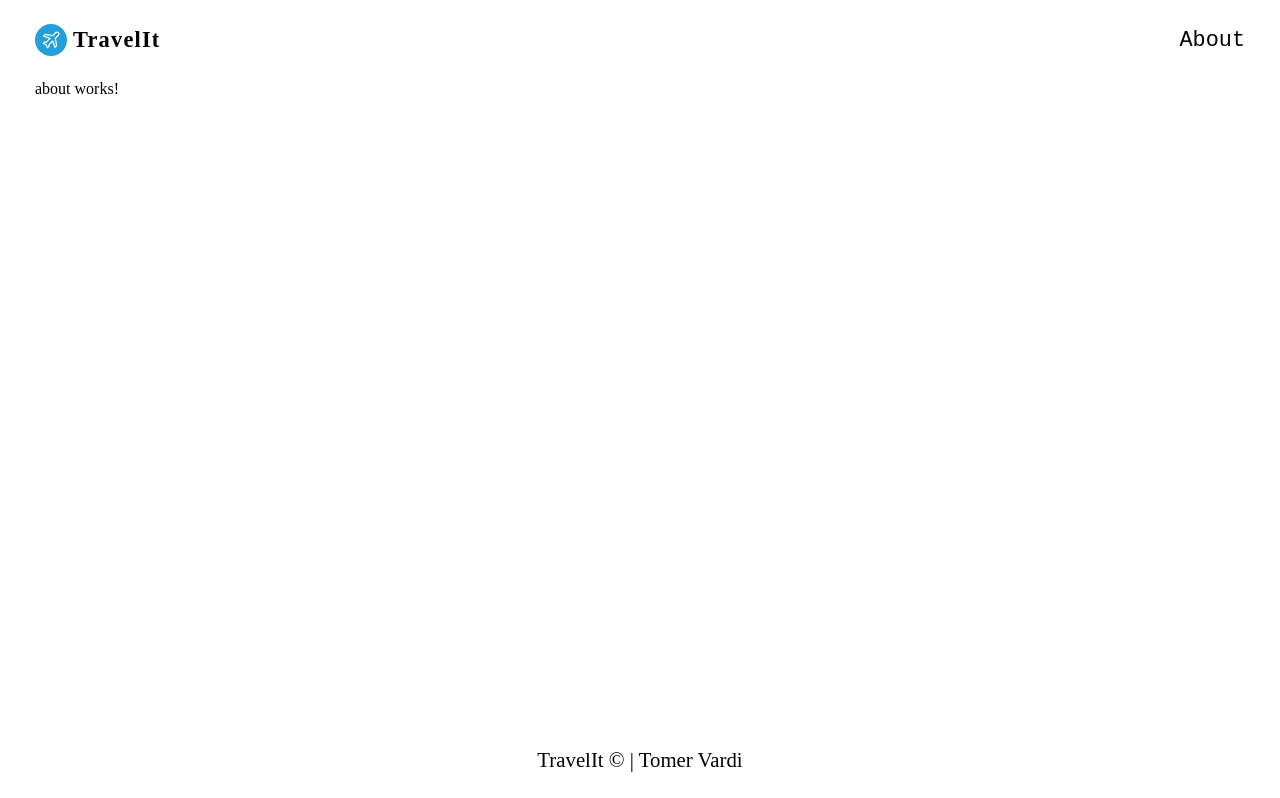
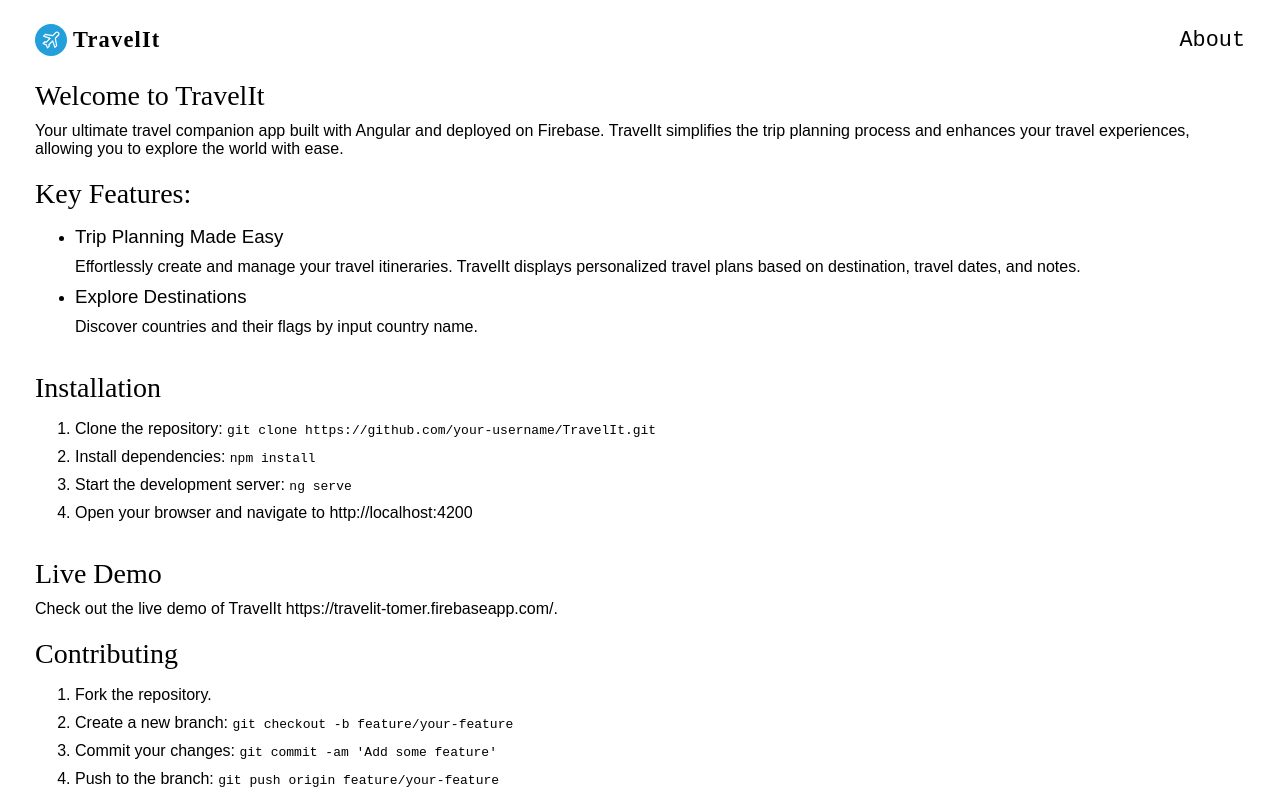
Before and after one commit to varditomer/TravelIt, an Angular app: page /about in a window 1280 px wide. Shown: the top 798 px of the page. Built offline with nearby package versions, Linux system fonts and the light colour scheme.

Commit message:
styles update and add about page

```diff
--- a/src/app/pages/about/about.component.html
+++ b/src/app/pages/about/about.component.html
@@ -1 +1,55 @@
-<p>about works!</p>
+<section class="about-page">
+    <section>
+        <h2>Welcome to TravelIt</h2>
+        <p>Your ultimate travel companion app built with Angular and deployed on Firebase. TravelIt simplifies
+            the trip planning process and enhances your travel experiences, allowing you to explore the world
+            with ease.</p>
+    </section>
+
+    <section>
+        <h2>Key Features:</h2>
+        <ul>
+            <li>
+                <h3>Trip Planning Made Easy</h3>
+                <p>Effortlessly create and manage your travel itineraries. TravelIt displays personalized
+                    travel plans based on destination, travel dates, and notes.</p>
+            </li>
+            <li>
+                <h3>Explore Destinations</h3>
+                <p>Discover countries and their flags by input country name.</p>
+            </li>
+        </ul>
+    </section>
+
+    <section>
+        <h2>Installation</h2>
+        <ol>
+            <li>Clone the repository: <code>git clone https://github.com/your-username/TravelIt.git</code></li>
+            <li>Install dependencies: <code>npm install</code></li>
+            <li>Start the development server: <code>ng serve</code></li>
+            <li>Open your browser and navigate to <a href="http://localhost:4200">http://localhost:4200</a></li>
+        </ol>
+    </section>
+
+    <section>
+        <h2>Live Demo</h2>
+        <p>Check out the live demo of TravelIt <a
+                href="https://travelit-tomer.firebaseapp.com/">https://travelit-tomer.firebaseapp.com/</a>.</p>
+    </section>
+
+    <section>
+        <h2>Contributing</h2>
+        <ol>
+            <li>Fork the repository.</li>
+            <li>Create a new branch: <code>git checkout -b feature/your-feature</code></li>
+            <li>Commit your changes: <code>git commit -am 'Add some feature'</code></li>
+            <li>Push to the branch: <code>git push origin feature/your-feature</code></li>
+            <li>Open a pull request.</li>
+        </ol>
+    </section>
+
+    <section>
+        <h2>License</h2>
+        <p>This project is licensed under the <a href="https://opensource.org/licenses/MIT">MIT License</a>.</p>
+    </section>
+</section>
--- a/src/app/pages/about/about.component.scss
+++ b/src/app/pages/about/about.component.scss
@@ -0,0 +1,22 @@
+@import '../../../styles.scss';
+.about-page {
+    @include flex-column;
+    gap: 20px;
+    font-family: Arial, Helvetica, sans-serif;
+    // font-size: 18px;
+
+    h2 {
+        font-family: cursive;
+        font-size: 28px;
+    }
+
+    p {
+        margin-block-start: 10px;
+        // line-height: 1.5;
+    }
+
+    li {
+        margin-block-end: 10px;
+    }
+
+}
```
